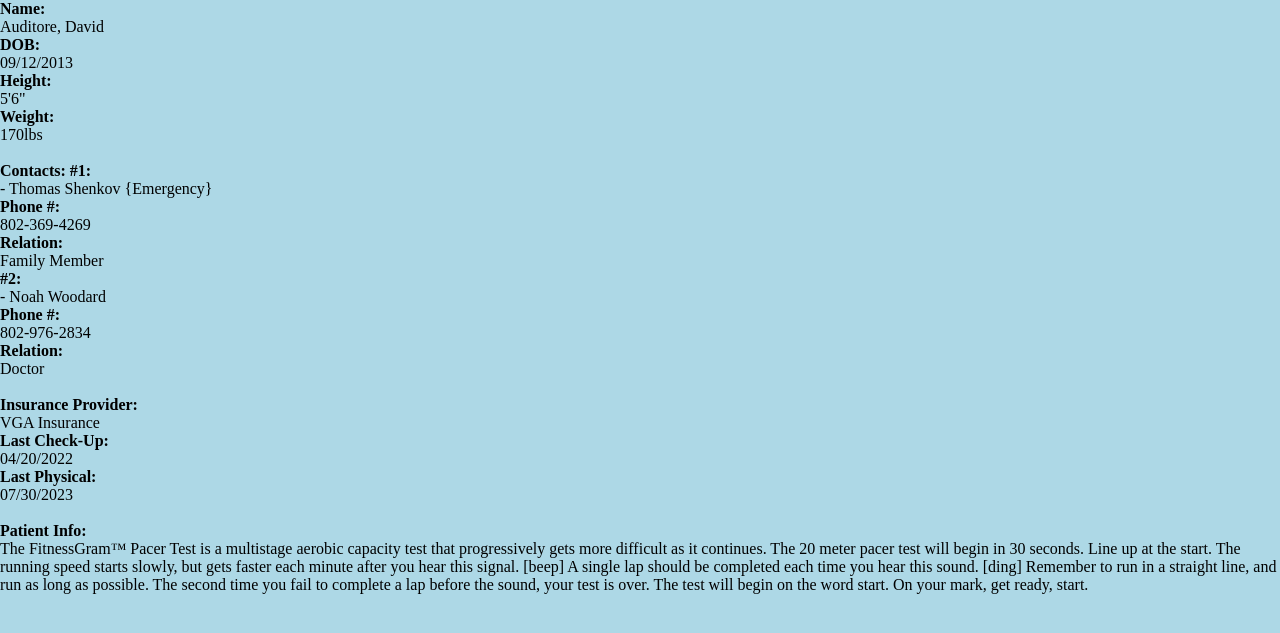
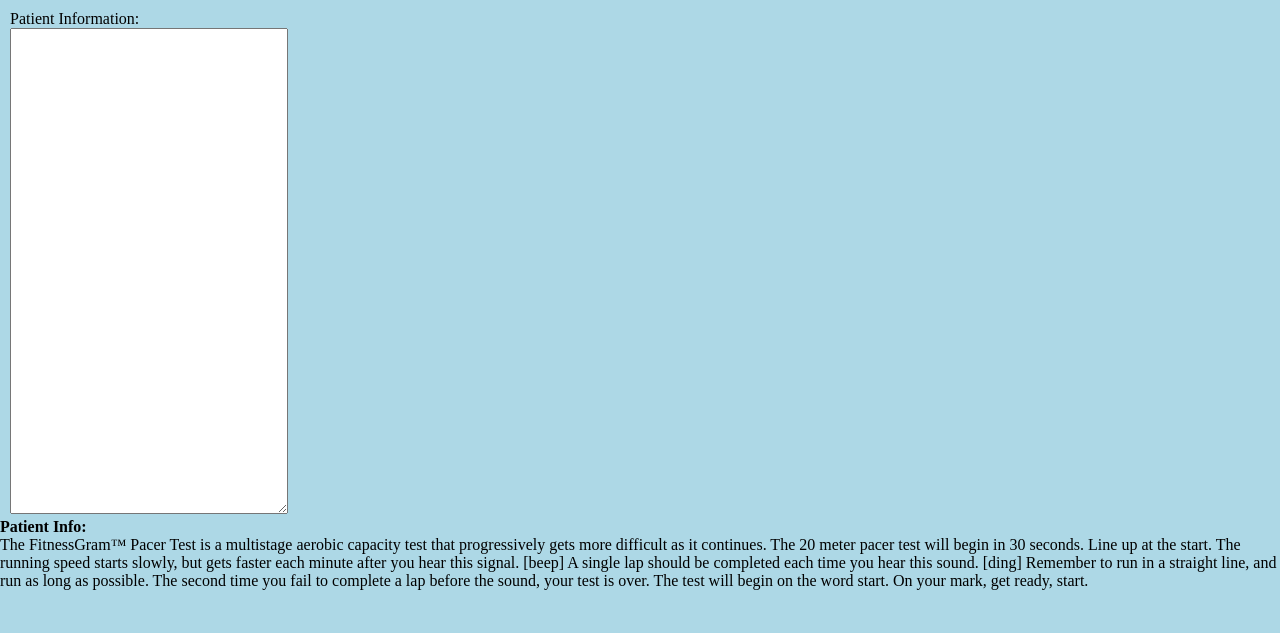
Before and after one commit to cis4150-2023/clinic, a PHP site: page /patientInfo.html in a window 1280 px wide. Shown: the top 633 px of the page. Run offline with PHP 8.4, Linux system fonts and the light colour scheme.

Commit message:
Updated patientInfo's HTML & PHP

```diff
--- a/Clinic23/main/patientInfo.html
+++ b/Clinic23/main/patientInfo.html
@@ -1,5 +1,5 @@
 <!-- Created by: Ryan Shirlock -->
-<!-- Modified: 10/17/23 -->
+<!-- Modified: 12/05/23 -->
 
 <!DOCTYPE html>
 <html>
@@ -10,37 +10,12 @@
 	</head>
     <body>
 
-        <b>Name: </b>
-        <p> Auditore, David </p>
-        <b>DOB: </b>
-        <p> 09/12/2013 </p>
-        <b>Height: </b>
-        <p> 5'6"</p>
-        <b>Weight: </b>
-        <p> 170lbs </p> <br/>
+         <form  method="get" action="http://lemuria.cis.vtc.edu/~rshirloc/Public_HTML/patientInfo.php">
+             <label for="whatzit"> Patient Information: </label> <br>
+             <textarea name="patientInfo"id="disc" rows="30" cols="35">
+             </textarea><br>
+         </form>
 
-        <b>Contacts: </b>
-        <b>#1: </b>
-        <P> - Thomas Shenkov {Emergency} </p>
-        <b>Phone #: </b>
-        <p> 802-369-4269 </p>
-        <b>Relation: </b>
-        <p> Family Member </p>
-        <b>#2: </b>
-        <p> - Noah Woodard </p>
-        <b>Phone #: </b>
-        <p> 802-976-2834 </p>
-        <b>Relation: </b>
-        <p> Doctor </p> <br/>
-
-        <b>Insurance Provider: </b>
-        <p> VGA Insurance </p>
-        <b>Last Check-Up: </b>
-        <p> 04/20/2022 </p>
-        <b>Last Physical: </b>
-        <p> 07/30/2023 </p> <br/>
-
-    </p>
     <b> Patient Info:</b>
     <p> The FitnessGram™ Pacer Test is a multistage aerobic capacity test that progressively gets more difficult as it continues. The 20 meter pacer test will begin in 30 seconds. Line up at the start. The running speed starts slowly, but gets faster each minute after you hear this signal. [beep] A single lap should be completed each time you hear this sound. [ding] Remember to run in a straight line, and run as long as possible. The second time you fail to complete a lap before the sound, your test is over. The test will begin on the word start. On your mark, get ready, start. </p>
 
```
Also changed, not shown: Clinic23/main/patientInfo.php (+67 -12 lines).
